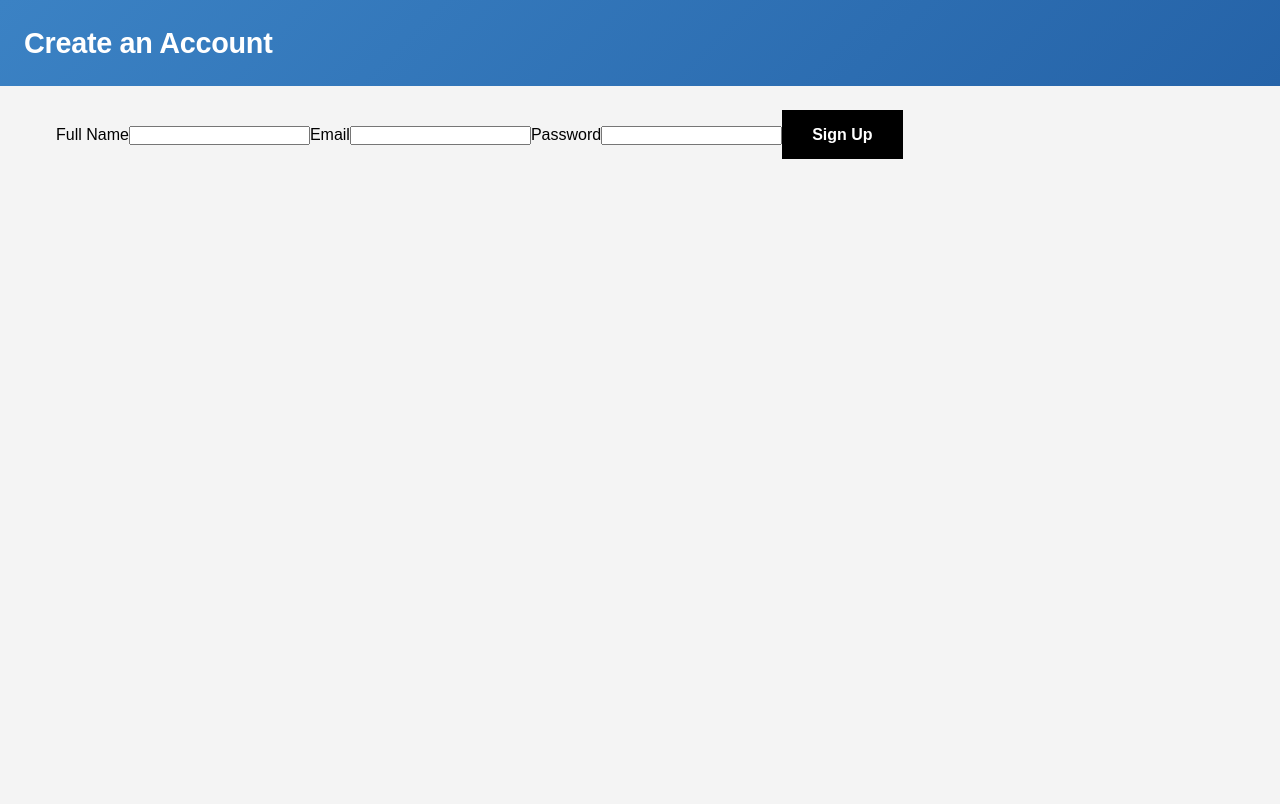
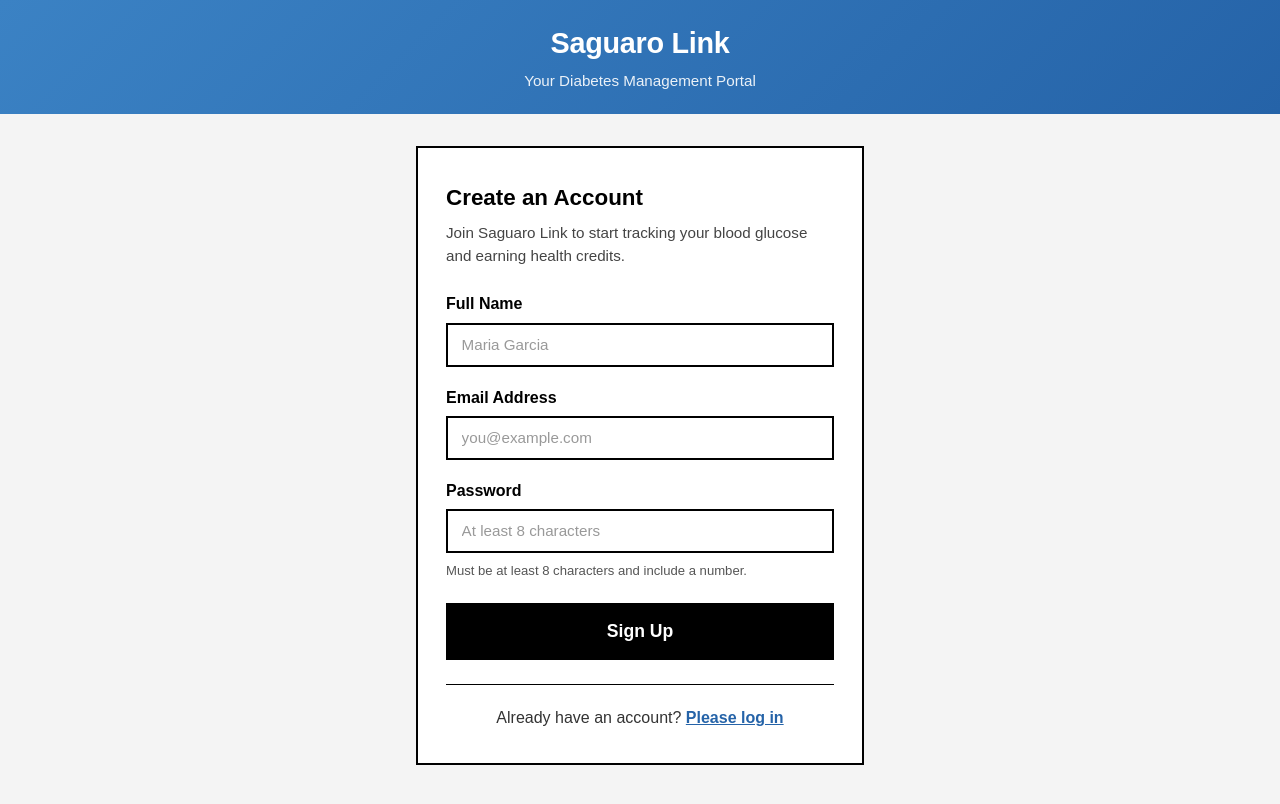
Before and after one commit to MasonNjos/HackAZ2026, a React (Create React App) app in the folder client/: page /signup in a window 1280 px wide. Shown: the top 804 px of the page. Built offline with nearby package versions, Linux system fonts and the light colour scheme; no server answers.

Commit message:
Page now looks pretty

```diff
--- a/client/src/components/Dashboard.js
+++ b/client/src/components/Dashboard.js
@@ -55,15 +55,11 @@ const Dashboard = () => {
   <div className="hero-section">
     <h2>Manage your diabetes. Earn health credits.</h2>
     <p>Log your glucose, complete daily check-ins, and access educational modules — all in one place.</p>
-          <button
-            className="btn-primary btn-large"
-            onClick={() => loginWithRedirect({ appState: { returnTo: window.location.pathname } })}
-          >
+    <Link to="/signup" className="btn-primary btn-large">
       Get Started
-          </button>
+    </Link>
   </div>
 )}
-
       {/* ── Authenticated main content ── */}
       {isAuthenticated && (
         <main className="dashboard-main">
@@ -112,3 +108,11 @@ const Dashboard = () => {
 };
 
 export default Dashboard;
+
+
+
+
+
+// TODO: Need to add at the bottom services it provides.
+// 1.Need to get rid of the  grey box at the bottom with that black line
+// 2. Add different boxes with things that it provides
--- a/client/src/components/SignUp.js
+++ b/client/src/components/SignUp.js
@@ -1,8 +1,9 @@
 'use client';
-
 import React, { useState } from 'react';
 import axios from 'axios';
 import { useAuth0 } from '@auth0/auth0-react';
+import { Link } from 'react-router-dom';
+import './signup.css';
 
 const SignUp = () => {
   const { loginWithRedirect } = useAuth0();
@@ -12,6 +13,7 @@ const SignUp = () => {
     password: ''
   });
   const [status, setStatus] = useState(null);
+  const [isError, setIsError] = useState(false);
 
   const handleChange = (e) => {
     setFormData({ ...formData, [e.target.name]: e.target.value });
@@ -20,77 +22,117 @@ const SignUp = () => {
   const handleSubmit = async (e) => {
     e.preventDefault();
     setStatus('Signing up...');
-
+    setIsError(false);
     try {
       const auth0Domain = process.env.REACT_APP_AUTH0_DOMAIN;
-      const response = await axios.post(`https://${auth0Domain}/dbconnections/signup`, {
+      await axios.post(`https://${auth0Domain}/dbconnections/signup`, {
         client_id: process.env.REACT_APP_AUTH0_CLIENT_ID,
         email: formData.email,
         password: formData.password,
         connection: process.env.REACT_APP_AUTH0_CONNECTION,
-        user_metadata: {
-          full_name: formData.fullName
-        }
+        user_metadata: { full_name: formData.fullName }
       });
-
-      setStatus('Sign up successful! Redirecting to login...');
+      setStatus('Account created! Redirecting to login...');
       await loginWithRedirect({
-        authorizationParams: {
-          login_hint: formData.email
-        }
+        authorizationParams: { login_hint: formData.email }
       });
     } catch (error) {
       console.error(error);
-      const errorMessage = error.response?.data?.description || error.response?.data?.message || error.message || 'Sign up failed. Check your Auth0 settings.';
+      setIsError(true);
+      const errorMessage =
+        error.response?.data?.description ||
+        error.response?.data?.message ||
+        error.message ||
+        'Sign up failed. Please check your details and try again.';
       setStatus(typeof errorMessage === 'string' ? errorMessage : JSON.stringify(errorMessage));
     }
   };
 
   return (
-    <div className="dashboard">
-      <header className="dashboard-header">
-        <h1>Create an Account</h1>
+    <div className="signup-page">
+
+      <header className="signup-header">
+        <h1>Saguaro Link</h1>
+        <p className="signup-header-subtitle">Your Diabetes Management Portal</p>
       </header>
 
-      <main className="dashboard-main">
-        <form onSubmit={handleSubmit}>
-          <label>
-            Full Name
+      <main className="signup-main">
+
+        <div className="signup-card">
+          <h2 className="signup-title">Create an Account</h2>
+          <p className="signup-desc">Join Saguaro Link to start tracking your blood glucose and earning health credits.</p>
+
+          <form onSubmit={handleSubmit} className="signup-form">
+
+            <div className="form-group">
+              <label htmlFor="fullName">Full Name</label>
               <input
                 type="text"
+                id="fullName"
                 name="fullName"
                 value={formData.fullName}
                 onChange={handleChange}
+                placeholder="Maria Garcia"
                 required
               />
-          </label>
+            </div>
 
-          <label>
-            Email
+            <div className="form-group">
+              <label htmlFor="email">Email Address</label>
               <input
                 type="email"
+                id="email"
                 name="email"
                 value={formData.email}
                 onChange={handleChange}
+                placeholder="you@example.com"
                 required
               />
-          </label>
+            </div>
 
-          <label>
-            Password
+            <div className="form-group">
+              <label htmlFor="password">Password</label>
               <input
                 type="password"
+                id="password"
                 name="password"
                 value={formData.password}
                 onChange={handleChange}
+                placeholder="At least 8 characters"
                 required
                 minLength={8}
               />
-          </label>
+              <span className="field-hint">Must be at least 8 characters and include a number.</span>
+            </div>
 
-          <button type="submit" className="btn-primary">Sign Up</button>
+            <button type="submit" className="btn-primary btn-full">
+              Sign Up
+            </button>
+
           </form>
-        {status && <p style={{ marginTop: '1rem' }}>{status}</p>}
+
+          {status && (
+            <p className={`signup-status ${isError ? 'signup-status--error' : 'signup-status--success'}`}>
+              {status}
+            </p>
+          )}
+
+          <div className="signup-divider" />
+
+          <p className="signup-login-prompt">
+            Already have an account?{' '}
+            <button
+              type="button"
+              className="link-btn"
+              onClick={() => loginWithRedirect({ appState: { returnTo: '/' } })}
+            >
+              Please log in
+            </button>
+          </p>
+        </div>
+
+
+
       </main>
     </div>
   );
--- /dev/null
+++ b/client/src/components/signup.css
@@ -0,0 +1,229 @@
+/* signup.css — Saguaro Link Sign Up Page */
+
+/* ── Page shell ── */
+.signup-page {
+  max-width: 100%;
+  min-height: 100vh;
+  margin: 0 auto;
+  background-color: #f4f4f4;
+  font-family: Arial, sans-serif;
+  color: #000000;
+}
+
+/* ── Header ── */
+.signup-header {
+  background: linear-gradient(135deg, #3B82C4 0%, #2563A8 100%);
+  color: #ffffff;
+  padding: 1.25rem 1.5rem;
+  text-align: center;
+}
+
+.signup-header h1 {
+  font-size: 1.8rem;
+  font-weight: 700;
+  letter-spacing: -0.01em;
+}
+
+.signup-header-subtitle {
+  font-size: 0.95rem;
+  opacity: 0.9;
+  margin-top: 0.2rem;
+}
+
+/* ── Main content area ── */
+.signup-main {
+  max-width: 480px;
+  margin: 2rem auto;
+  padding: 0 1rem 3rem;
+  display: flex;
+  flex-direction: column;
+  gap: 1.25rem;
+}
+
+/* ── Card wrapper ── */
+.signup-card {
+  background: #ffffff;
+  border: 2px solid #000000;
+  padding: 2rem 1.75rem;
+}
+
+.signup-title {
+  font-size: 1.4rem;
+  font-weight: 700;
+  margin-bottom: 0.4rem;
+}
+
+.signup-desc {
+  font-size: 0.95rem;
+  color: #444;
+  margin-bottom: 1.5rem;
+  line-height: 1.5;
+}
+
+/* ── Form ── */
+.signup-form {
+  display: flex;
+  flex-direction: column;
+  gap: 1.1rem;
+}
+
+.form-group {
+  display: flex;
+  flex-direction: column;
+  gap: 0.35rem;
+}
+
+.form-group label {
+  font-size: 1rem;
+  font-weight: 700;
+}
+
+.form-group input {
+  padding: 0.7rem 0.85rem;
+  font-size: 1rem;
+  font-family: Arial, sans-serif;
+  border: 2px solid #000000;
+  outline: none;
+  width: 100%;
+  background: #ffffff;
+  color: #000000;
+  transition: border-color 0.15s, box-shadow 0.15s;
+}
+
+.form-group input:focus {
+  border-color: #3B82C4;
+  box-shadow: 0 0 0 3px rgba(59, 130, 196, 0.15);
+}
+
+.form-group input::placeholder {
+  color: #999;
+  font-size: 0.95rem;
+}
+
+.field-hint {
+  font-size: 0.82rem;
+  color: #555;
+  margin-top: 0.1rem;
+}
+
+/* ── Buttons ── */
+.btn-primary {
+  background-color: #000000;
+  color: #ffffff;
+  border: 2px solid #000000;
+  padding: 1rem 2rem;
+  font-size: 1.1rem;
+  font-family: Arial, sans-serif;
+  font-weight: 700;
+  cursor: pointer;
+  min-height: 52px;
+  transition: background-color 0.15s, color 0.15s;
+}
+
+.btn-primary:hover {
+  background-color: #ffffff;
+  color: #000000;
+}
+
+.btn-full {
+  width: 100%;
+  margin-top: 0.25rem;
+}
+
+/* ── Status message ── */
+.signup-status {
+  margin-top: 1rem;
+  padding: 0.85rem 1rem;
+  font-size: 0.95rem;
+  font-weight: 500;
+  border: 2px solid #000;
+  line-height: 1.5;
+}
+
+.signup-status--success {
+  background-color: #E6F7EF;
+  border-color: #3BB87A;
+  color: #1a5c3a;
+}
+
+.signup-status--error {
+  background-color: #FEF2F2;
+  border-color: #E24B4A;
+  color: #7a1f1f;
+}
+
+/* ── Divider ── */
+.signup-divider {
+  width: 100%;
+  height: 1px;
+  background: #000;
+  margin: 1.5rem 0 1.25rem;
+}
+
+/* ── "Already have an account?" ── */
+.signup-login-prompt {
+  text-align: center;
+  font-size: 1rem;
+  color: #333;
+}
+
+.link-btn {
+  background: none;
+  border: none;
+  color: #2563A8;
+  font-size: 1rem;
+  font-family: Arial, sans-serif;
+  font-weight: 700;
+  cursor: pointer;
+  text-decoration: underline;
+  padding: 0;
+}
+
+.link-btn:hover {
+  color: #3B82C4;
+}
+
+/* ── Tip box ── */
+.tip-box {
+  display: flex;
+  align-items: flex-start;
+  gap: 0.75rem;
+  background: #E6F7EF;
+  border: 2px solid #3BB87A;
+  padding: 1rem 1.25rem;
+  font-size: 0.95rem;
+  font-family: Arial, sans-serif;
+}
+
+.tip-icon {
+  font-size: 1.2rem;
+  flex-shrink: 0;
+  margin-top: 0.1rem;
+}
+
+.tip-box strong {
+  display: block;
+  margin-bottom: 0.2rem;
+  font-size: 1rem;
+}
+
+.tip-box p {
+  color: #333;
+  margin: 0;
+  line-height: 1.5;
+}
+
+/* ── Responsive ── */
+@media (max-width: 520px) {
+  .signup-card {
+    padding: 1.5rem 1.1rem;
+  }
+
+  .signup-title {
+    font-size: 1.2rem;
+  }
+
+  .btn-primary {
+    font-size: 1rem;
+  }
+}
```
Lines whose indentation alone changed are shown as unchanged.
